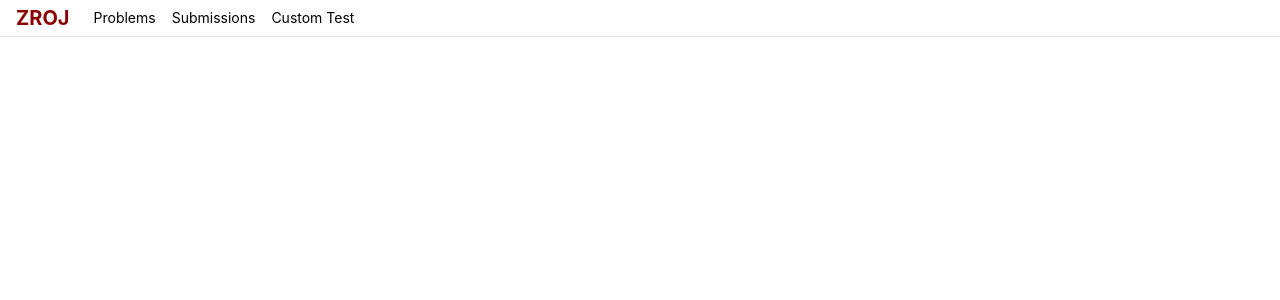
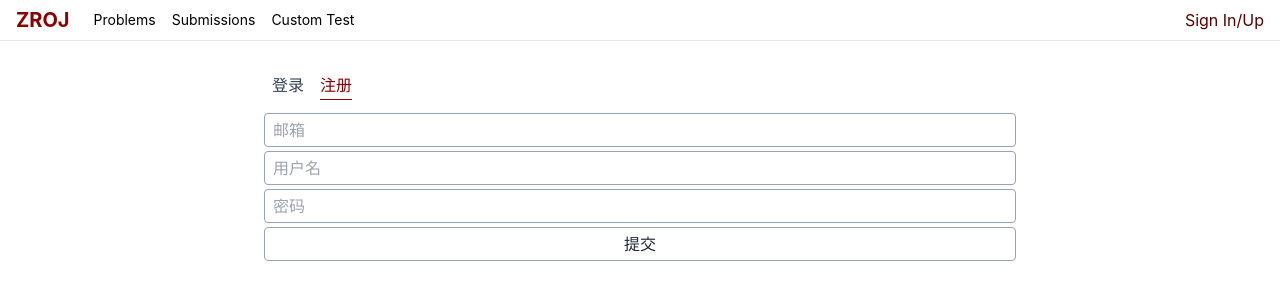
Before and after one commit to iruioj/zroj_core, a Nuxt app in the folder web/: page /auth/signup in a window 1280 px wide. Shown: the top 300 px of the page. Built offline with nearby package versions, Linux system fonts and the light colour scheme.

Commit message:
feat(web): add auth page

```diff
--- a/web/components/AppButton.vue
+++ /dev/null
@@ -1,7 +0,0 @@
-<template>
-  <button
-    class="btn focus:ring-offset-2 focus:ring-2 focus:ring-brand px-3 py-1.5 rounded border border-brand text-brand hover:bg-brand hover:text-white ease-in-out duration-200 transition"
-  >
-    <slot>按钮</slot>
-  </button>
-</template>
--- a/web/components/AppButtonGroup.vue
+++ /dev/null
@@ -1,12 +0,0 @@
-<template>
-  <div class="btn-group">
-    <slot></slot>
-  </div>
-</template>
-
-<style>
-.btn-group > .btn {
-  @apply border-0 border-y border-l last:border-r
-    rounded-none first:rounded-l last:rounded-r;
-}
-</style>
--- /dev/null
+++ b/web/components/InputText.vue
@@ -0,0 +1,25 @@
+<script setup lang="ts">
+
+defineProps<{
+  modelValue: string
+  placeholder?: string
+  type?: string,
+  autocomplete?: string
+}>()
+defineEmits<{
+  (e: 'update:modelValue', content: string): void
+}>()
+</script>
+
+<template>
+  <div class="border rounded py-1 px-2 border-slate-400 hover:border-brand">
+    <input
+    :value="modelValue"
+      @input="$emit('update:modelValue', ($event.target as any).value)"
+      class="outline-none w-full"
+      :placeholder="placeholder || ''"
+      :type="type || 'text'"
+      :autocomplete="autocomplete || 'new-password'"
+      />
+  </div>
+</template>
--- a/web/components/AppNavBar.vue
+++ b/web/components/NavBar.vue
@@ -10,11 +10,16 @@ import NavButton from "./NavButton.vue";
       <div class="inline-block px-4 font-bold text-xl text-brand">ZROJ</div>
     </NuxtLink>
     <div class="flex">
-      <!-- <NavButton to="/" :icon="HomeIcon">Home</NavButton> -->
       <NavButton to="/problemset">Problems</NavButton>
       <!-- <NavButton to="/" :icon="QuizIcon">Contests</NavButton> -->
       <NavButton to="/submission/2">Submissions</NavButton>
       <NavButton to="/oneoff">Custom Test</NavButton>
     </div>
+    <div class="grow"></div>
+    <div>
+      <div class="py-2 px-4">
+        <TextLink to="/auth/signin">Sign In/Up</TextLink>
+      </div>
+    </div>
   </header>
 </template>
--- a/web/layouts/default.vue
+++ b/web/layouts/default.vue
@@ -1,6 +1,6 @@
 <template>
   <div>
-    <AppNavBar />
+    <NavBar />
     <NuxtPage />
   </div>
 </template>
--- /dev/null
+++ b/web/pages/auth.vue
@@ -0,0 +1,18 @@
+<template>
+  <PageContainer>
+    <RouterTabsBar class="mt-8 mb-4" :items="[
+      {
+        title: '登录',
+        key: 'auth-signin',
+        link: '/auth/signin'
+      },
+      {
+        title: '注册',
+        key: 'auth-signup',
+        link: '/auth/signup'
+      }
+    ]" />
+
+    <NuxtPage />
+  </PageContainer>
+</template>
--- /dev/null
+++ b/web/pages/auth/signin.vue
@@ -0,0 +1,16 @@
+<script setup lang="ts">
+
+const username = ref('')
+const passwd = ref('')
+
+</script>
+
+<template>
+  <form>
+    <InputText v-model="username" placeholder="用户名" />
+    <InputText class="mt-1" v-model="passwd" placeholder="密码" type="password" autocomplete="current-password" />
+    <div class="mt-1">
+      <UBtn class="w-full">提交</UBtn>
+    </div>
+  </form>
+</template>
--- /dev/null
+++ b/web/pages/auth/signup.vue
@@ -0,0 +1,14 @@
+<script setup lang="ts">
+const username = ref(''), passwd = ref(''), email = ref('')
+</script>
+
+<template>
+    <form>
+      <InputText v-model="email" placeholder="邮箱" />
+      <InputText class="mt-1" v-model="username" placeholder="用户名" />
+      <InputText class="mt-1" v-model="passwd" placeholder="密码" type="password" />
+      <div class="mt-1">
+        <UBtn class="w-full">提交</UBtn>
+      </div>
+    </form>
+</template>
--- a/web/tailwind.config.ts
+++ b/web/tailwind.config.ts
@@ -1,5 +1,6 @@
 import color from "tailwindcss/colors";
 import { Config } from "tailwindcss";
+import plugin from "tailwindcss/plugin"
 
 const config: Partial<Config> = {
   theme: {
@@ -65,5 +66,15 @@ const config: Partial<Config> = {
       },
     },
   },
+  plugins: [
+    plugin(function ({ addBase, addComponents, addUtilities, theme }) {
+      addBase({
+        'input:autofill': {
+          '-webkit-box-shadow': '0 0 0 30px ' + theme('colors.white') + ' inset !important',
+          '-webkit-text-fill-color': `${theme('colors.brand')} !important`,
+        }
+      })
+    })
+  ],
 };
 export default config;
```
